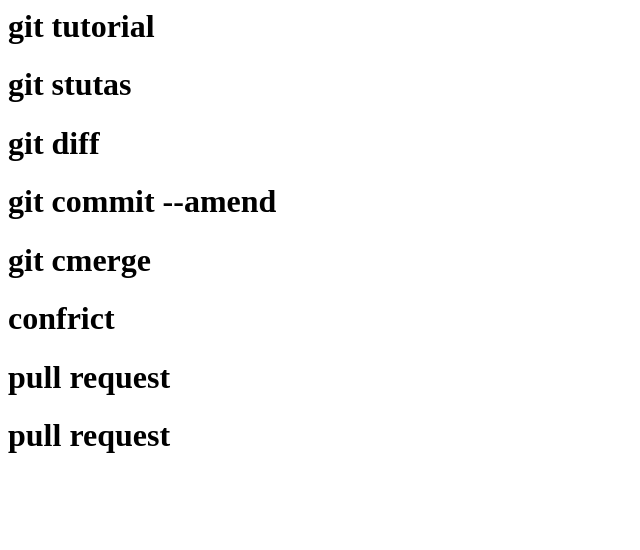
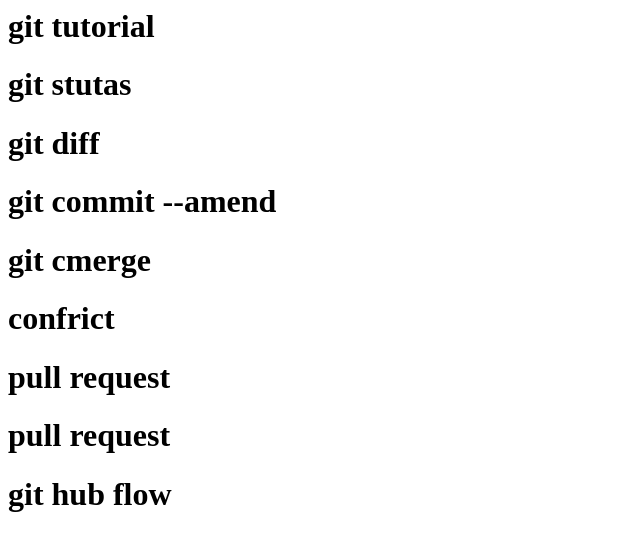
Before and after one commit to symphony-kyo/git_first, a plain HTML site: page index.html in a window 1280 px wide. Shown: the whole page, without its empty margins (0-640 px from the left). Drawn offline with Linux system fonts and the light colour scheme.

Commit message:
add github

```diff
--- a/index.html
+++ b/index.html
@@ -6,3 +6,4 @@
 <h1>confrict</h1>
 <h1>pull request</h1>
 <h1>pull request</h1>
+<h1>git hub flow</h1>
```
